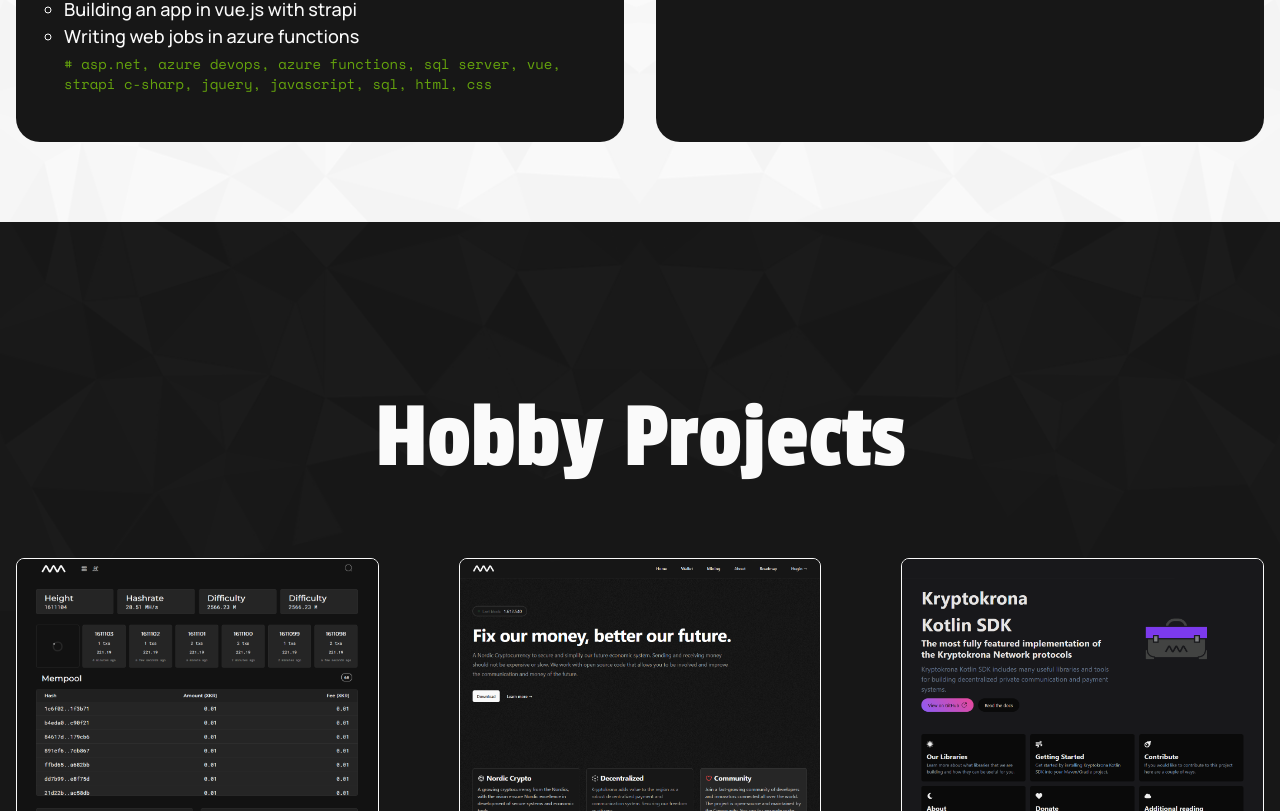
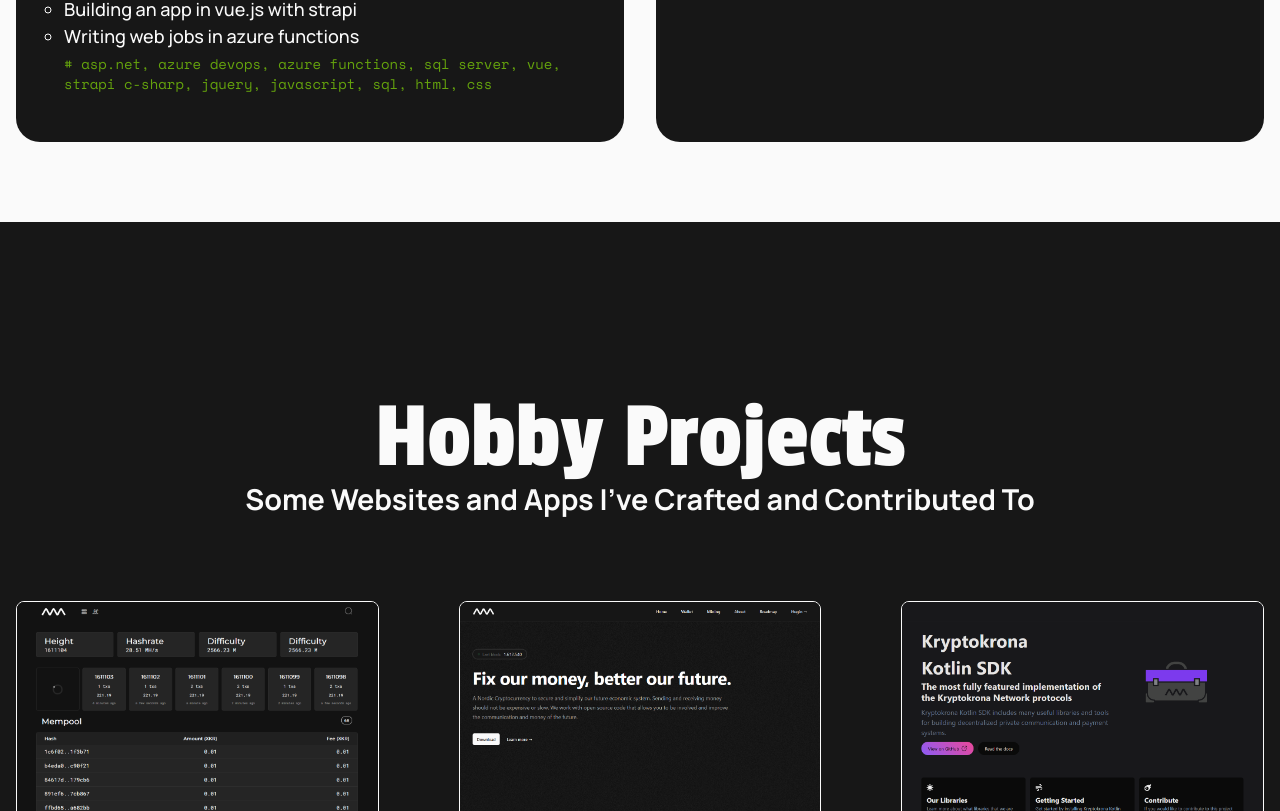
Before and after one commit to appelskrutt34/portfolio, a SvelteKit app: page / in a window 1280 px wide. Shown: the part 3459-4270 px from the top of the page. Built offline with nearby package versions, Linux system fonts and the light colour scheme.

Commit message:
remove bg pattern

```diff
--- a/src/routes/+page.svelte
+++ b/src/routes/+page.svelte
@@ -98,15 +98,14 @@
                 stack="# wpf, azure devops, html, css, javascript, c-sharp"
                 date="jan. 2020–june 2020"></Work>
             </div>
-            <img src="/wallpapers/geometry.png" alt="" class="absolute left-0 bottom-0 w-full object-cover opacity-30 grayscale">
+
         </div>
-
-
    </section>
 
 <section class="py-44 w-full flex justify-center relative">
     <div class="container px-4 z-10">
         <h1 class="font-header">Hobby Projects</h1>
+        <h2>Some Websites and Apps I've Crafted and Contributed To</h2>
         <div class="grid grid-cols-1 md:grid-cols-2 lg:grid-cols-3 gap-20 py-20 text-left">
             <Project image="/pages/explorer.png" title="Kryptokrona Explorer" description="Contributed as Svelte developer" source="https://www.explorer.kryptokrona.org"></Project>
             <Project image="/pages/kryptokrona.png" title="Kryptokrona Website" description="Contributed as Svelte developer" source="https://www.kryptokrona.org"></Project>
@@ -115,6 +114,5 @@
             <Project image="/pages/ath.png" title="ATH Games" description="Made with Vue" source="https://www.ath.games"></Project>
         </div>
     </div>
-    <img src="/wallpapers/geometry.png" alt="" class="absolute left-0 top-0 w-full object-cover opacity-20 grayscale rotate-180">
 </section>
 </main>
```
Also changed, not shown: static/wallpapers/geometry.png (deleted).
